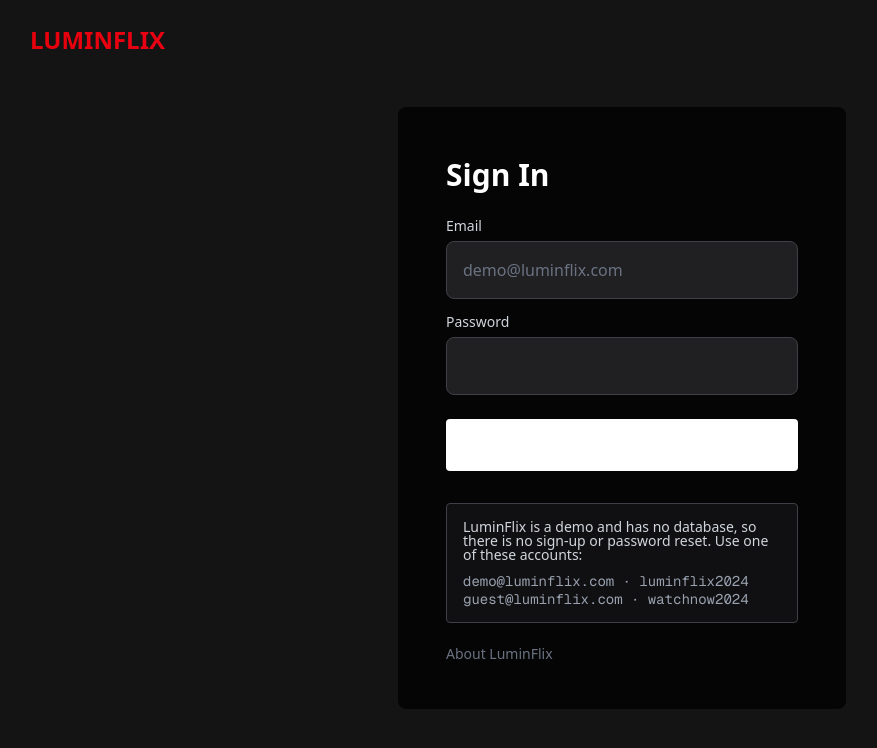
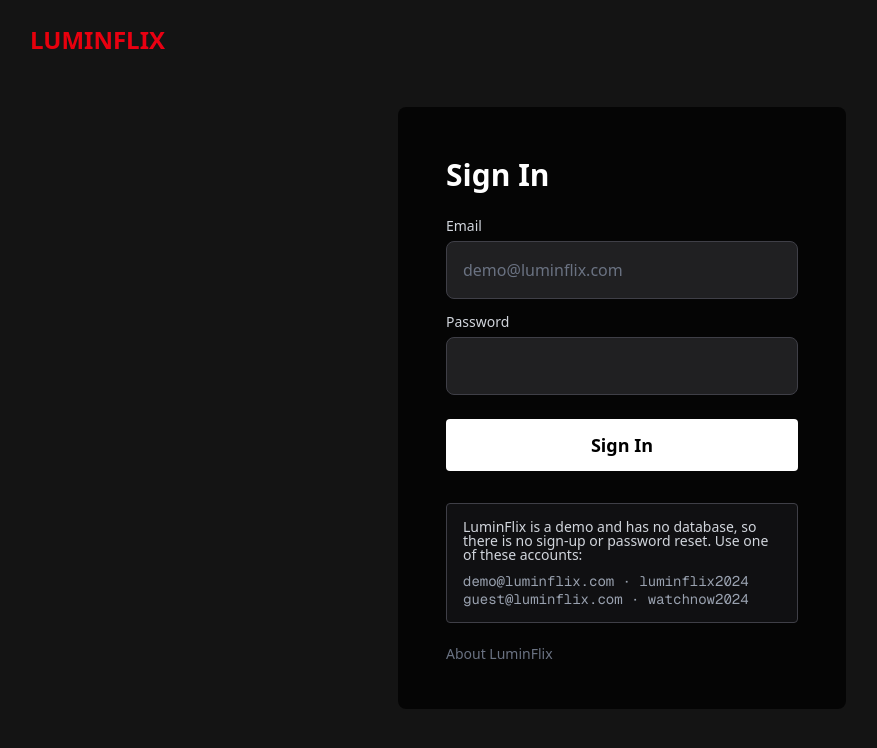
Before and after one commit to TaiwoSaidat/luminflix, a Next.js app: page /login in a window 1280 px wide. Shown: the top 748 px of the page, without its empty margins (18-895 px from the left). Built offline with nearby package versions, Linux system fonts and the light colour scheme; no server answers.

Commit message:
ui (sign in): change text color of sign in button

```diff
--- a/src/components/auth/LoginForm.tsx
+++ b/src/components/auth/LoginForm.tsx
@@ -14,7 +14,7 @@ function SubmitButton() {
       type="submit"
       size="lg"
       disabled={pending}
-      className="w-full mt-2 bg-luminflix-red text-white hover:bg-luminflix-red/90"
+      className="w-full mt-2 bg-luminflix-red text- hover:bg-luminflix-red/90"
     >
       {pending ? "Signing in..." : "Sign In"}
     </Button>
```
